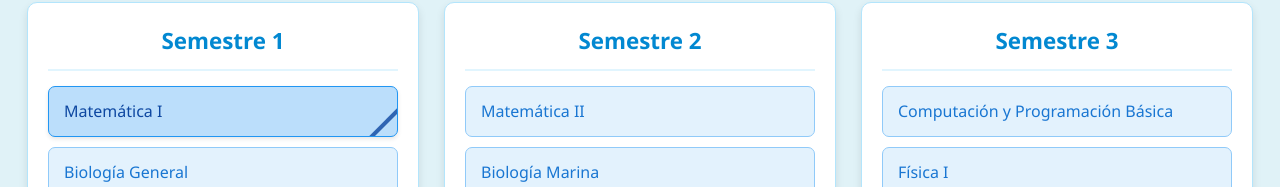
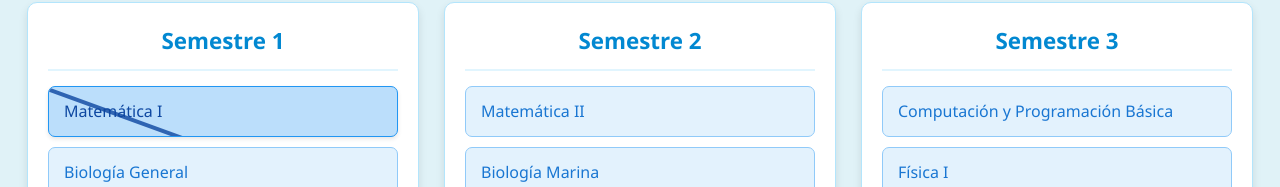
Before and after one commit to Shofismml/MallaBIMAUdeC, a plain HTML site: page index.html in a window 1280 px wide. Both pictures are taken after a click on the element "Matemática I". Shown: the part 108-295 px from the top of the page. Drawn offline with Linux system fonts and the light colour scheme.

Commit message:
Update style.css

```diff
--- a/style.css
+++ b/style.css
@@ -57,7 +57,7 @@ h1 {
     display: flex;
     align-items: center;
     justify-content: space-between;
-    overflow: hidden; /* ¡Sigue siendo muy importante para que la línea no se salga! */
+    overflow: hidden; /* ¡Sigue siendo MUY importante para que la línea no se salga! */
 }
 
 .asignatura:last-child {
@@ -95,23 +95,23 @@ h1 {
 .asignatura.completed::before {
     content: '';
     position: absolute;
-    /* Ajustes para que cubra todo el ancho/alto de la pestaña */
-    top: 50%; /* Empezamos desde el centro para una mejor manipulación */
-    left: 0;
-    width: 200%; /* Aumentamos aún más el ancho para asegurar que cubra completamente la diagonal, sin importar el tamaño del texto */
+    /* Ajustes para que cubra toda la pestaña */
+    top: 0; /* Empezamos desde arriba */
+    left: 0; /* Desde la izquierda */
+    width: 100%; /* El 100% de la "asignatura" */
     height: 4px; /* Grosor de la línea */
     background-color: #0d47a1; /* El color de la línea, un azul muy oscuro */
-    transform-origin: center center; /* El origen de la transformación es el centro de la línea */
-    transform: rotate(-45deg) translate(-25%, -50%); /* Ajuste de rotación y desplazamiento */
+    transform-origin: top left; /* Origen de la transformación en la esquina superior izquierda */
+    transform: rotate(20deg) translateY(10%) translateX(-20%); /* Rotación y desplazamiento para cubrir */
     /* Explicación de transform:
-       - rotate(-45deg): Gira la línea 45 grados en sentido antihorario.
-         Este es un buen ángulo para cruzar una diagonal.
-       - translate(-25%, -50%): Desplaza la línea.
-         - El -50% en Y (vertical) la sigue centrando verticalmente después de la rotación.
-         - El -25% en X (horizontal) es el ajuste clave. Lo aumentamos para
-           asegurar que la línea comience más a la izquierda del borde,
-           cubriendo así el recuadro por completo hasta la derecha.
-           Puedes experimentar con valores como -20%, -30% si necesitas ajustar.
+       - rotate(20deg): Giramos la línea en sentido horario. Puedes probar 25deg, 30deg.
+         Un ángulo más pequeño suele funcionar mejor para "cubrir" de esquina a esquina
+         cuando se manipula desde top/left.
+       - translateY(10%): Desplaza la línea verticalmente un poco hacia abajo.
+       - translateX(-20%): Desplaza la línea horizontalmente hacia la izquierda
+         para asegurar que el inicio de la línea esté fuera del recuadro
+         y el final lo cubra completamente.
+         Estos valores son los que necesitarás ajustar milimétricamente.
     */
     opacity: 0.8;
 }
```
